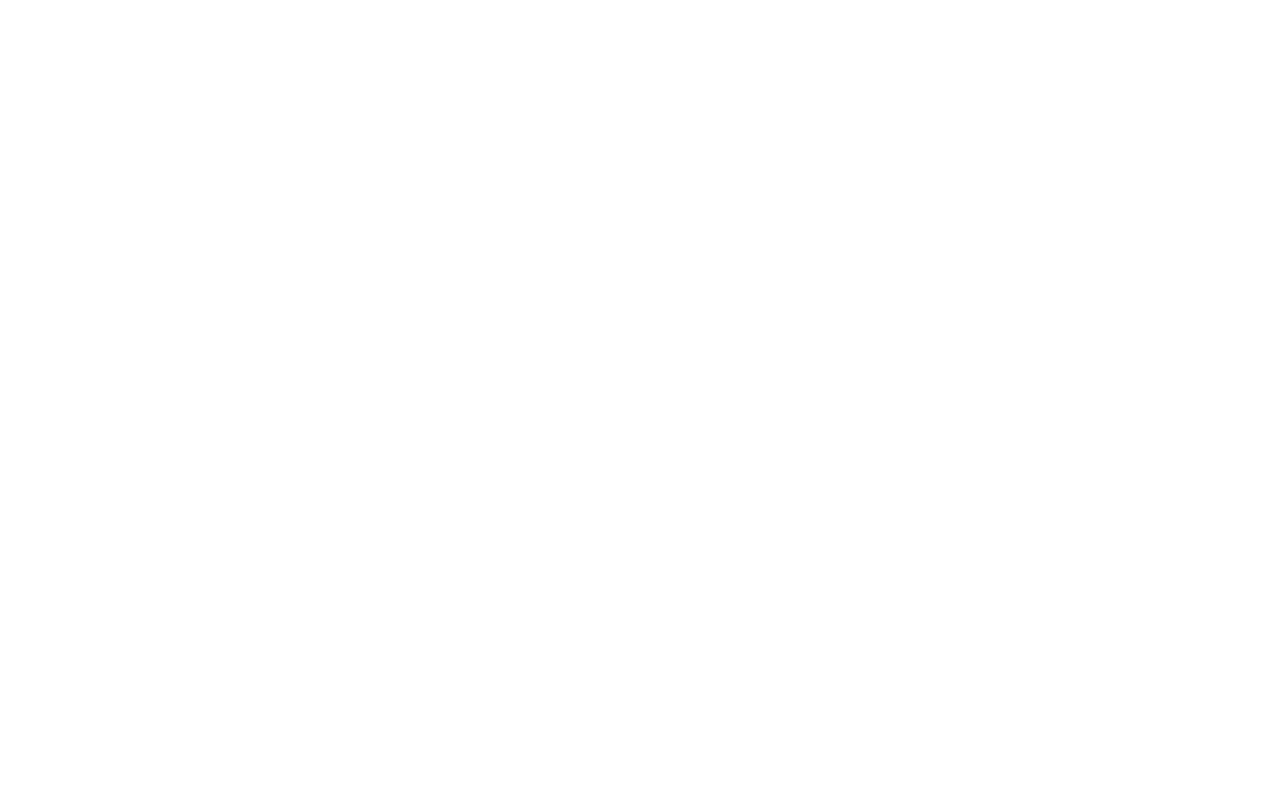
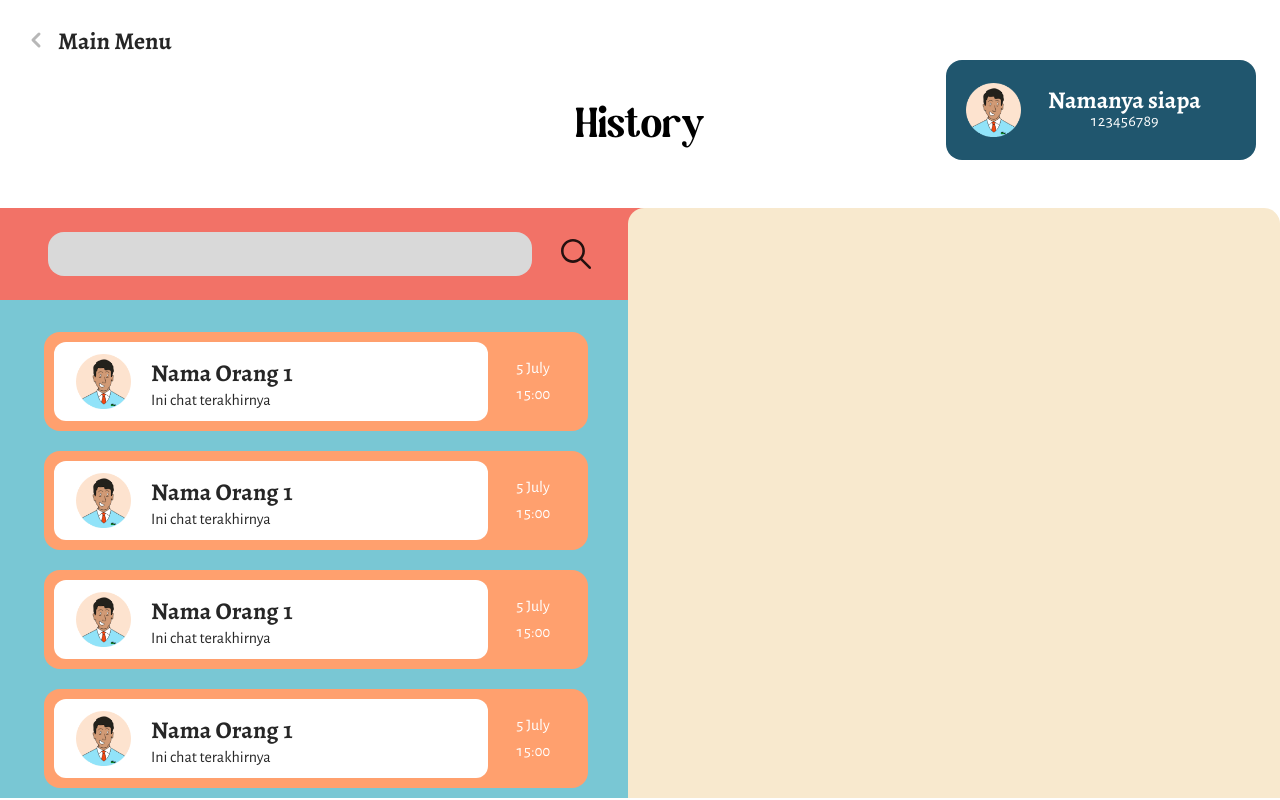
Before and after one commit to mikeleo03/E2EE-Secure-Messaging-App-FE, a React (Vite) app: page /history in a window 1280 px wide. Before the commit this address had no page. Built offline with nearby package versions, Linux system fonts and the light colour scheme.

Commit message:
add history page

```diff
--- a/src/App.tsx
+++ b/src/App.tsx
@@ -7,6 +7,7 @@
 import Matched from './pages/Matched';
 import MatchingUp from './pages/MatchingUp';
 import NoUserFound from './pages/NoUserFound';
+import History from './pages/History';
 
 const App: React.FC = () => {
   return (
@@ -20,6 +21,7 @@
           <Route path="/matched" element={<Matched />} />
           <Route path="/matching-up" element={<MatchingUp />} />
           <Route path="/no-user-found" element={<NoUserFound />} />
+          <Route path="/history" element={<History />} />
         </Routes>
       </BrowserRouter>
     </div>
--- /dev/null
+++ b/src/components/HistoryHeading.tsx
@@ -0,0 +1,38 @@
+import React from 'react';
+import { FiChevronLeft } from 'react-icons/fi';
+import { useNavigate } from 'react-router-dom';
+import Heading from './Heading';
+import Nametag from './Nametag';
+
+const HistoryHeading: React.FC = () => {
+  const navigate = useNavigate();
+  return (
+    <div className="px-6 py-4 md:pt-5 md:pb-12">
+      <button
+        className="font-alegreya font-bold hidden md:flex items-center gap-2.5 text-subHeading h-10"
+        onClick={() => navigate('/', { replace: true })}
+      >
+        <FiChevronLeft
+          strokeWidth={3}
+          className="flex-shrink-0"
+          stroke="#B7B7B7"
+          size={24}
+        />
+        <span className="mt-1">Main Menu</span>
+      </button>
+      <div className="grid md:grid-cols-3 items-end">
+        <div></div>
+        <Heading className="justify-self-center items-center m-0 mt-[22px] md:mt-0">
+          History
+        </Heading>
+        <Nametag
+          name="Namanya siapa"
+          nim="123456789"
+          className="justify-self-end row-start-1 md:col-start-3"
+        />
+      </div>
+    </div>
+  );
+};
+
+export default HistoryHeading;
--- /dev/null
+++ b/src/components/HistoryNametag.tsx
@@ -0,0 +1,46 @@
+import React from 'react';
+import ProfilePicture from './ProfilePicture';
+
+interface HistoryNametagProps {
+  name: string;
+  lastChat: {
+    message: string;
+    time: Date;
+  };
+}
+
+const HistoryNametag: React.FC<HistoryNametagProps> = ({ name, lastChat }) => {
+  return (
+    <div className="p-1.5 md:p-2.5 bg-secondaryOrange rounded-2xl flex items-center">
+      <div className="bg-white flex py-3 px-[22px] rounded-xl flex-1 items-center">
+        <div className="flex-shrink-0">
+          <ProfilePicture className="w-[35px] md:w-[55px]" />
+        </div>
+        <div className="pl-5">
+          <p className="m-0 font-alegreya text-body md:text-subHeading font-bold">
+            {name}
+          </p>
+          <p className="m-0 font-alegreyasans text-xs md:text-body">
+            {lastChat.message}
+          </p>
+        </div>
+      </div>
+      <div className="px-7 font-alegreyasans font-light text-body text-white">
+        <p className="m-0">
+          {lastChat.time.toLocaleDateString('en-GB', {
+            day: 'numeric',
+            month: 'long',
+          })}
+        </p>
+        <p className="m-0">
+          {lastChat.time.toLocaleTimeString('en-GB', {
+            hour: '2-digit',
+            minute: '2-digit',
+          })}
+        </p>
+      </div>
+    </div>
+  );
+};
+
+export default HistoryNametag;
--- a/src/components/Nametag.tsx
+++ b/src/components/Nametag.tsx
@@ -1,5 +1,6 @@
 /* eslint-disable max-len */
 import React from 'react';
+import ProfilePicture from './ProfilePicture';
 
 interface NameTagProps {
   name: string;
@@ -10,14 +11,14 @@
 const Nametag: React.FC<NameTagProps> = ({ name, nim, className }) => {
   return (
     <div
-      className={`flex w-[310px] h-[100px] bg-secondaryBlue justify-between items-center rounded-2xl pr-8 pl-5 py-3.5 ${className}`}
+      className={`flex w-[162px] md:w-[310px] h-[46px] md:h-[100px] bg-secondaryBlue justify-between items-center rounded-2xl px-2.5 md:pr-8 md:pl-5 py-1.5 md:py-3.5 gap-1 ${className}`}
     >
-      <div className="min-w-[71px] h-[71px] w-[71px] rounded-full bg-black"></div>
-      <div className="w-full">
-        <div className="text-white flex flex-col justify-center items-center">
+      <ProfilePicture className="w-[33px] md:w-[71px]" />
+      <div className="w-full text-center">
+        <div className="text-white flex flex-col justify-center items-center font-alegreya font-bold text-xs md:text-subHeading mb-[5px]">
           {name}
         </div>
-        <div className="text-white flex flex-col justify-center items-center">
+        <div className="text-white flex flex-col justify-center items-center font-alegreyasans text-xs md:text-body font-light">
           {nim}
         </div>
       </div>
--- a/src/main.css
+++ b/src/main.css
@@ -1,5 +1,5 @@
 @import url('./assets/font/font.css');
-@import url('https://fonts.googleapis.com/css2?family=Alegreya+Sans:wght@300;400&family=Alegreya:wght@600&display=swap');
+@import url('https://fonts.googleapis.com/css2?family=Alegreya+Sans:wght@300;400&family=Alegreya:wght@600;700&display=swap');
 @tailwind base;
 @tailwind components;
 @tailwind utilities;
--- /dev/null
+++ b/src/pages/History.tsx
@@ -0,0 +1,46 @@
+import React from 'react';
+import { IoIosSearch } from 'react-icons/io';
+import HistoryHeading from '../components/HistoryHeading';
+import HistoryNametag from '../components/HistoryNametag';
+
+const History: React.FC = () => {
+  return (
+    <div className="h-screen max-h-screen overflow-hidden">
+      <HistoryHeading />
+      <div className="flex">
+        <div className="w-[644px] max-w-full flex-shrink-0 bg-primaryBlue">
+          <div className="bg-primaryRed px-4 md:px-12 py-[14px] md:py-6 flex items-center gap-6">
+            <input
+              type="text"
+              className="bg-secondaryGrey rounded-2xl h-[26px] md:h-11
+              flex-grow px-4 focus:outline-none text-body font-alegreyasans"
+            />
+            <IoIosSearch className="flex-shrink-0 w-[26px] md:w-10" size={40} />
+          </div>
+          <div className="md:pr-6">
+            <div
+              className="overflow-y-auto max-h-[calc(100vh-234px)] md:max-h-[calc(100vh-302px)]
+            h-screen px-4 md:pr-8 md:pl-11 py-8 flex flex-col gap-5"
+            >
+              {Array(10)
+                .fill(0)
+                .map((_, i) => (
+                  <HistoryNametag
+                    key={i}
+                    name="Nama Orang 1"
+                    lastChat={{
+                      message: 'Ini chat terakhirnya',
+                      time: new Date('5 July 2022 22:00+07:00'),
+                    }}
+                  />
+                ))}
+            </div>
+          </div>
+        </div>
+        <div className="hidden md:block flex-1 bg-[#F8E9CE] rounded-t-2xl -ml-4"></div>
+      </div>
+    </div>
+  );
+};
+
+export default History;
--- a/src/pages/Home.tsx
+++ b/src/pages/Home.tsx
@@ -12,7 +12,7 @@
     navigate('/matching-up', { replace: true });
   }
   const handleRedirectSeeHistory: React.MouseEventHandler<HTMLButtonElement> = () => {
-    navigate('/', { replace: true });
+    navigate('/history');
   }
 
   return (
```
